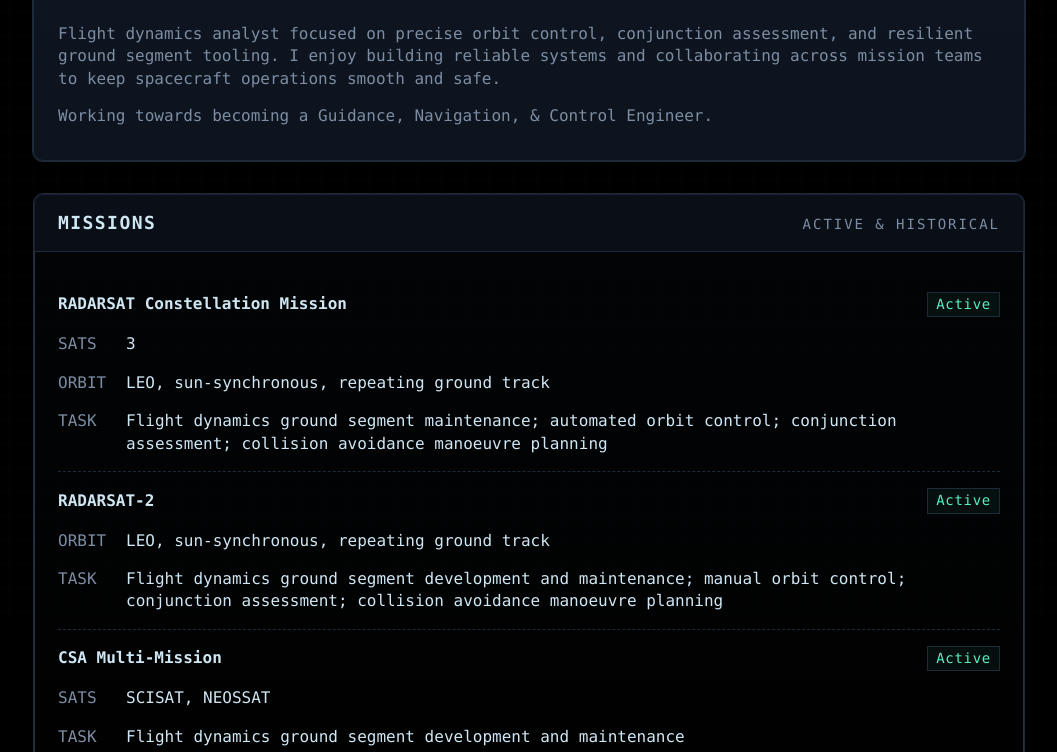
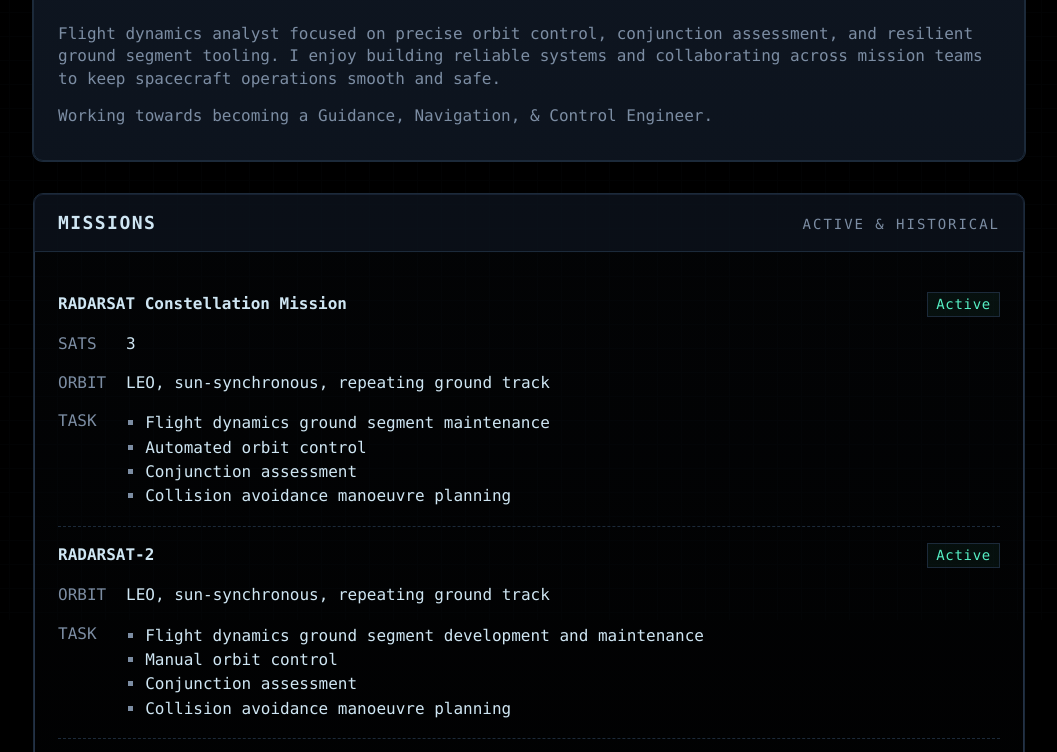
Before and after one commit to astra-kawa/astra-kawa.github.io, a plain HTML site: page index.html in a window 1280 px wide. Shown: the part 180-932 px from the top of the page, without its empty margins (111-1168 px from the left). Drawn offline with Linux system fonts and the light colour scheme.

Commit message:
implemented lists for satelltie mission TASK elements

```diff
--- a/index.html
+++ b/index.html
@@ -86,13 +86,13 @@
                         </div>
                         <div class="item__row">
                             <div class="stat">
-                                <span class="stat__k">TASK</span
-                                ><span class="stat__v"
-                                    >Flight dynamics ground segment maintenance;
-                                    automated orbit control; conjunction
-                                    assessment; collision avoidance manoeuvre
-                                    planning</span
-                                >
+                                <span class="stat__k">TASK</span>
+                                <ul class="stat__v stat__list">
+                                    <li>Flight dynamics ground segment maintenance</li>
+                                    <li>Automated orbit control</li>
+                                    <li>Conjunction assessment</li>
+                                    <li>Collision avoidance manoeuvre planning</li>
+                                </ul>
                             </div>
                         </div>
                     </article>
@@ -112,13 +112,13 @@
                         </div>
                         <div class="item__row">
                             <div class="stat">
-                                <span class="stat__k">TASK</span
-                                ><span class="stat__v"
-                                    >Flight dynamics ground segment development
-                                    and maintenance; manual orbit control;
-                                    conjunction assessment; collision avoidance
-                                    manoeuvre planning</span
-                                >
+                                <span class="stat__k">TASK</span>
+                                <ul class="stat__v stat__list">
+                                    <li>Flight dynamics ground segment development and maintenance</li>
+                                    <li>Manual orbit control</li>
+                                    <li>Conjunction assessment</li>
+                                    <li>Collision avoidance manoeuvre planning</li>
+                                </ul>
                             </div>
                         </div>
                     </article>
@@ -135,11 +135,10 @@
                         </div>
                         <div class="item__row">
                             <div class="stat">
-                                <span class="stat__k">TASK</span
-                                ><span class="stat__v"
-                                    >Flight dynamics ground segment development
-                                    and maintenance</span
-                                >
+                                <span class="stat__k">TASK</span>
+                                <ul class="stat__v stat__list">
+                                    <li>Flight dynamics ground segment development and maintenance</li>
+                                </ul>
                             </div>
                         </div>
                     </article>
--- a/styles.css
+++ b/styles.css
@@ -298,6 +298,19 @@ body::before {
     color: var(--text);
 }
 
+/* Task list styling inside stats */
+.stat__list {
+    margin: 0;
+    padding-left: 1.2em; /* indent bullets within the value column */
+    list-style-type: square;
+}
+.stat__list li {
+    margin: 2px 0;
+}
+.stat__list li::marker {
+    color: var(--muted);
+}
+
 /* List rows */
 .list {
     display: grid;
```
